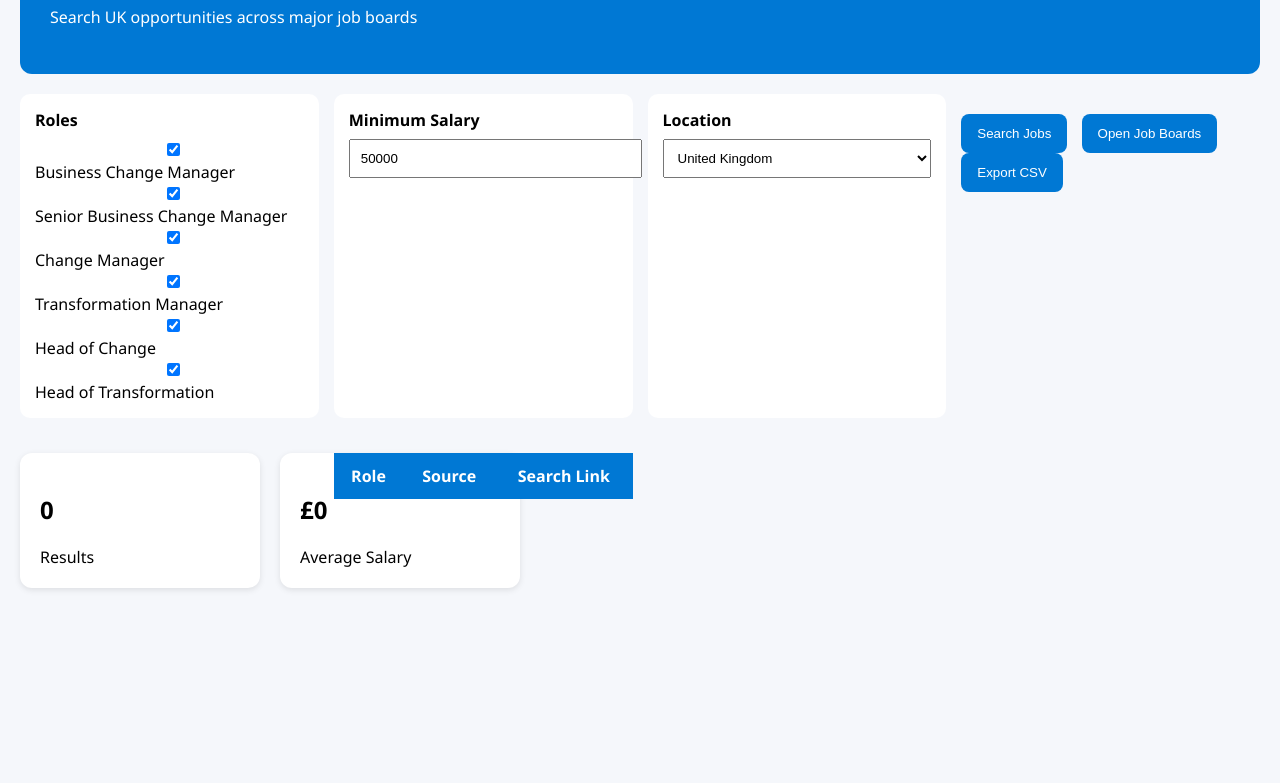
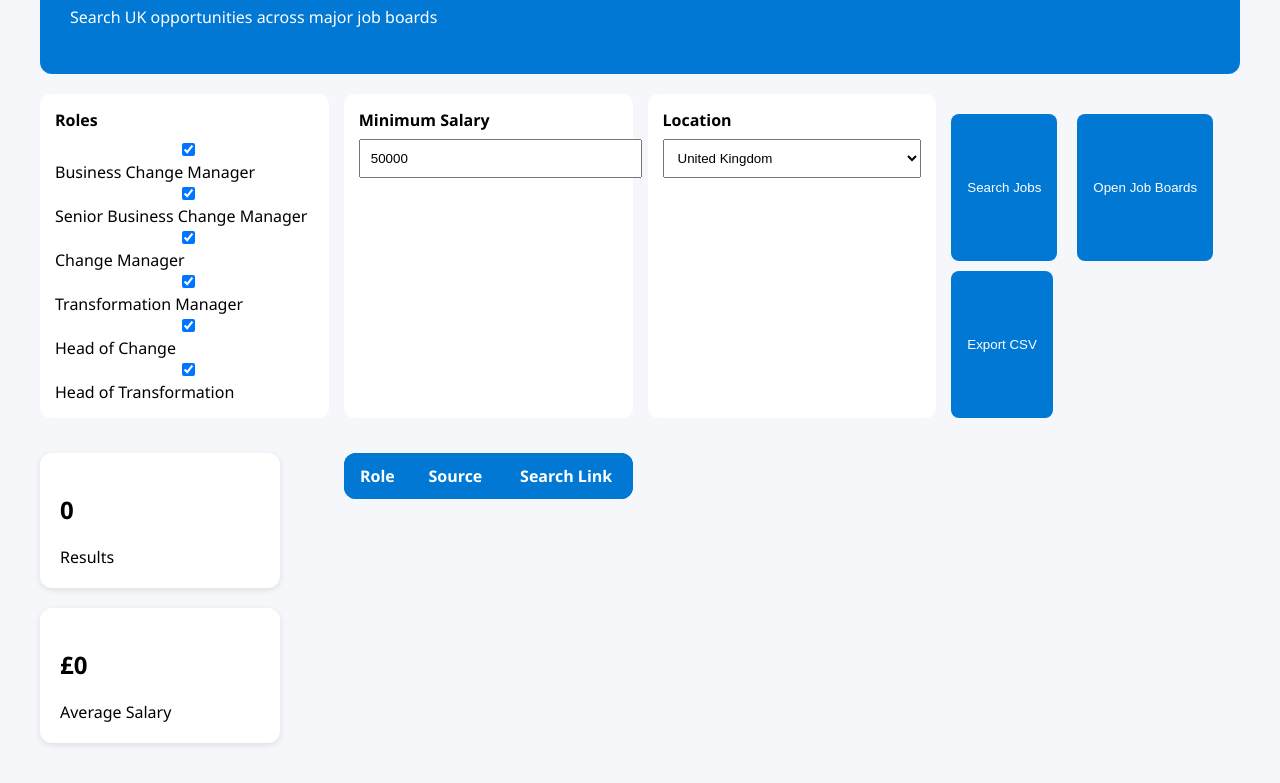
Before and after one commit to damilolaogunleye/business-change-job-finder, a plain HTML site: page index.html in a window 1280 px wide. Shown: the part 130-913 px from the top of the page. Before the commit the page ends 800 px from the top, so only its background shows below. Drawn offline with Linux system fonts and the light colour scheme.

Commit message:
Update styles.css

```diff
--- a/styles.css
+++ b/styles.css
@@ -5,7 +5,7 @@ body{
 }
 
 .container{
-    max-width:1400px;
+    max-width:1200px;
     margin:auto;
     padding:20px;
 }
@@ -28,6 +28,7 @@ header{
     background:white;
     padding:15px;
     border-radius:10px;
+    min-height:220px;
 }
 
 label{
@@ -44,6 +45,9 @@ select{
 
 .actions{
     margin-top:20px;
+    display:flex;
+    gap:10px;
+    flex-wrap:wrap;
 }
 
 button{
@@ -64,6 +68,8 @@ button:hover{
     display:flex;
     gap:20px;
     margin-top:20px;
+    margin-bottom:20px;
+    flex-wrap:wrap;
 }
 
 .card{
@@ -96,3 +102,19 @@ a{
     color:#0078d4;
     text-decoration:none;
 }
+table{
+    width:100%;
+    margin-top:20px;
+    border-collapse:collapse;
+    background:white;
+    border-radius:12px;
+    overflow:hidden;
+}
+
+thead{
+    background:#0078d4;
+}
+
+tbody tr:hover{
+    background:#f0f7ff;
+}
```
